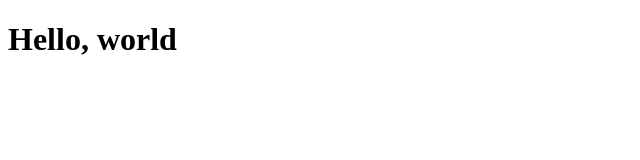
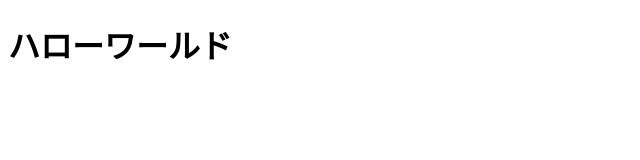
Before and after one commit to AllmayJapan/cicd_practice, a plain HTML site: page index.html in a window 1280 px wide. Shown: the whole page, without its empty margins (0-640 px from the left). Drawn offline with Linux system fonts and the light colour scheme.

Commit message:
index.htmlを変更しました

```diff
--- a/index.html
+++ b/index.html
@@ -6,8 +6,8 @@
     <title></title>
     <link href="css/style.css" rel="stylesheet">
   </head>
-  <h1></h1>
+
   <body>
-<h1>Hello, world</h1>
+<h1>ハローワールド</h1>
   </body>
 </html>
```
